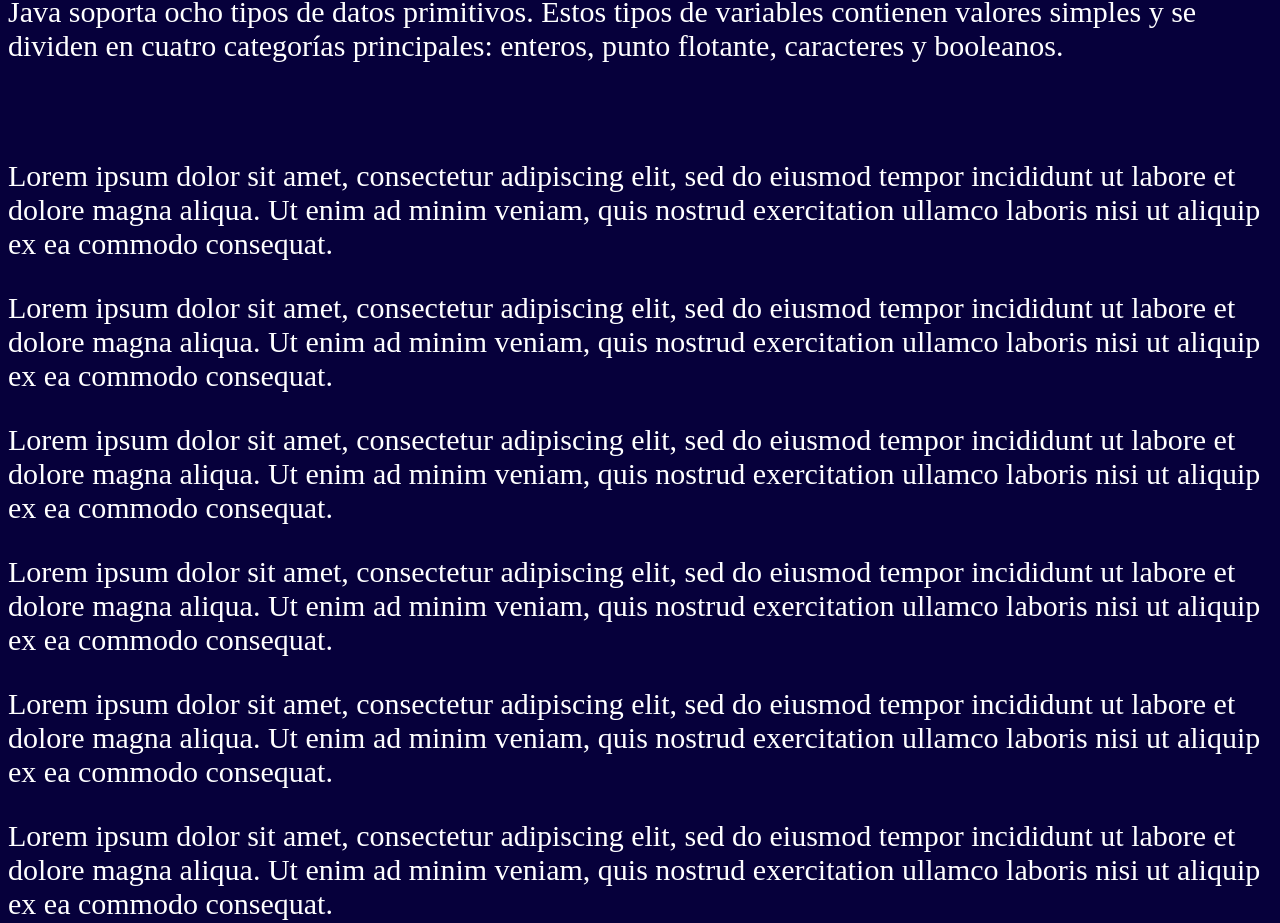
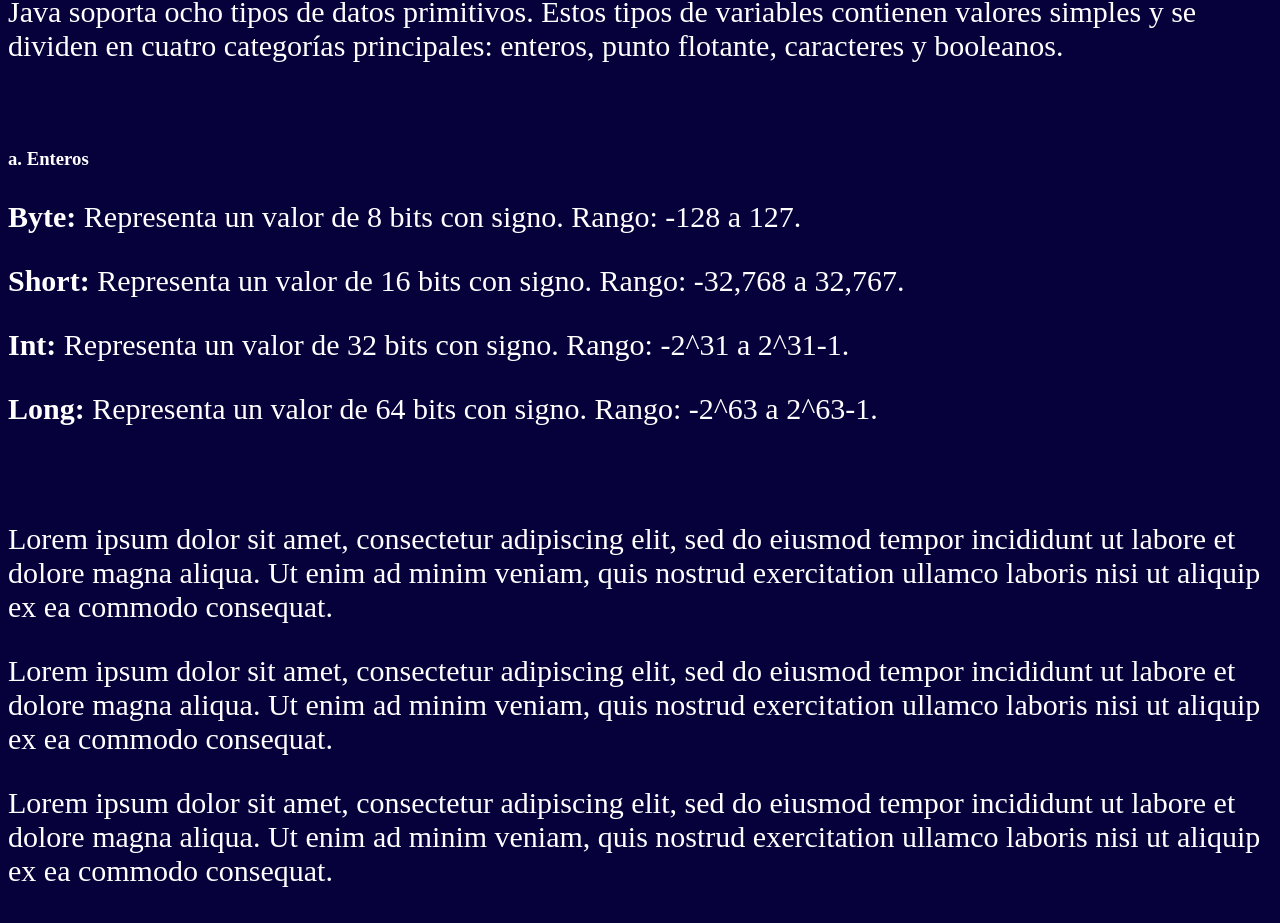
Before and after one commit to mauricioestradadlg/geekCode, a Next.js app: page /blog/java/tiposVariables in a window 1280 px wide. Shown: the part 1226-2149 px from the top of the page. Built offline with nearby package versions, Linux system fonts and the light colour scheme.

Commit message:
lorem impsum 2

```diff
--- a/src/app/blog/java/tiposVariables/page.js
+++ b/src/app/blog/java/tiposVariables/page.js
@@ -51,6 +51,14 @@ function Blog(){
         <p>Java soporta ocho tipos de datos primitivos. Estos tipos de variables contienen valores simples y se dividen en cuatro categorías principales: enteros, punto flotante, caracteres y booleanos.</p>
         <br /><br />
 
+        <h3>a. Enteros</h3>
+        <p><b>Byte:</b> Representa un valor de 8 bits con signo. Rango: -128 a 127.</p>
+        <p><b>Short:</b> Representa un valor de 16 bits con signo. Rango: -32,768 a 32,767.</p>
+        <p><b>Int:</b> Representa un valor de 32 bits con signo. Rango: -2^31 a 2^31-1.</p>
+        <p><b>Long:</b> Representa un valor de 64 bits con signo. Rango: -2^63 a 2^63-1.</p>
+        <br /><br />
+
+
       <p>Lorem ipsum dolor sit amet, consectetur adipiscing elit,
       sed do eiusmod tempor incididunt ut labore et dolore magna
       aliqua. Ut enim ad minim veniam, quis nostrud exercitation
```
